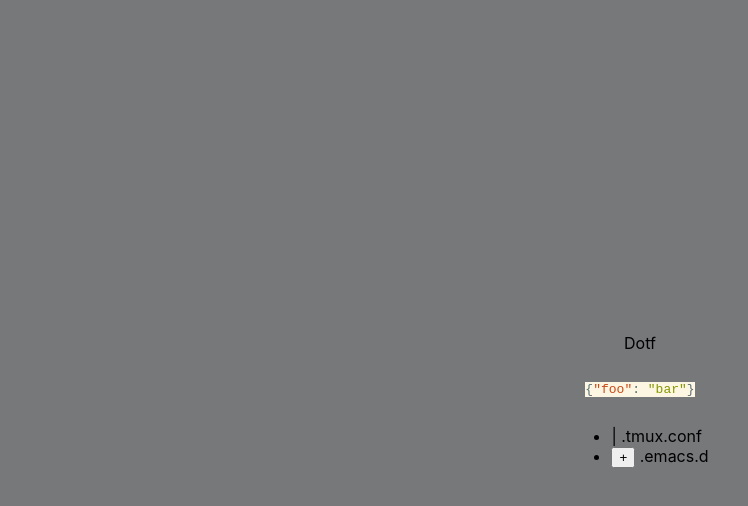
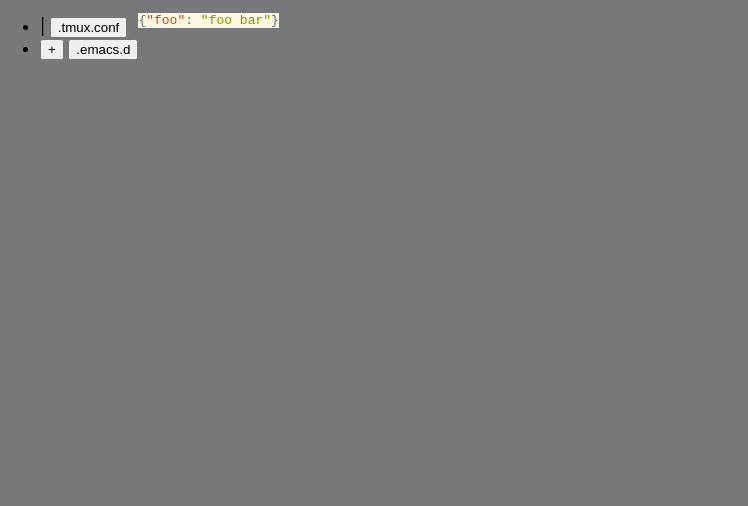
Before and after one commit to Lajule/dotf, a React (Create React App) app: page / in a window 1280 px wide. Shown: the top 506 px of the page, without its empty margins (0-748 px from the left). Built offline with nearby package versions, Linux system fonts and the light colour scheme.

Commit message:
add mustache

```diff
--- a/package.json
+++ b/package.json
@@ -5,6 +5,7 @@
   "dependencies": {
     "@craco/craco": "^7.0.0",
     "highlight.js": "^11.6.0",
+    "mustache": "^4.2.0",
     "react": "^18.1.0",
     "react-dom": "^18.1.0",
     "react-scripts": "^5.0.1"
@@ -32,6 +33,7 @@
     ]
   },
   "devDependencies": {
+    "@types/mustache": "^4.2.5",
     "@types/node": "^17.0.29",
     "@types/react": "^18.0.9",
     "@types/react-dom": "^18.0.3",
--- a/src/App.css
+++ b/src/App.css
@@ -2,8 +2,6 @@
   background-color: #77787A;
   min-height: 100vh;
   display: flex;
-  flex-direction: column;
-  align-items: center;
-  justify-content: center;
+  flex-direction: row;
   font-family: -apple-system, "system-ui", "Segoe UI", "Helvetica Neue", Helvetica;
 }
--- a/src/App.tsx
+++ b/src/App.tsx
@@ -2,8 +2,9 @@ import {useState, useEffect} from 'react';
 import './App.css';
 import {CodeBlock} from './CodeBlock';
 import {Tree} from './Tree';
+import Mustache from 'mustache'
 
-const sampleCode = '{"foo": "bar"}';
+const sampleCode = '{"foo": "{{bar}}"}';
 
 function App() {
   const [dotfiles, setDotfiles] = useState(null);
@@ -20,9 +21,20 @@ function App() {
 
   return (
     <div className="app">
-      <p>Dotf</p>
-      <CodeBlock content={sampleCode} />
-      {dotfiles !== null && <Tree dotfiles={dotfiles} />}
+      <div className="sidebar">
+        {dotfiles !== null && <Tree dotfiles={dotfiles} />}
+      </div>
+      <div className="body">
+        <div className="variables">
+        </div>
+        <div className="file">
+          <div className="template">
+          </div>
+          <div className="preview">
+            <CodeBlock content={Mustache.render(sampleCode, {bar: "foo bar"})} />
+          </div>
+        </div>
+      </div>
     </div>
   );
 }
--- a/src/TreeNode.tsx
+++ b/src/TreeNode.tsx
@@ -18,7 +18,7 @@ export const TreeNode: FC<TreeNodeProps> = ({node}) => {
 
   return (
     <li>
-      <div>{elem} <span>{node.file}</span></div>
+      <div>{elem} <button>{node.file}</button></div>
       {node.children !== undefined && collapsed &&
         <ul>
           <Tree dotfiles={node.children} />
--- a/src/types.ts
+++ b/src/types.ts
@@ -2,8 +2,3 @@ export interface Node {
   file: string,
   children?: ReadonlyArray<Node>;
 }
-
-export interface Var {
-  name: string,
-  value: string
-}
```
Also changed, not shown: src/FormVar.tsx (deleted, +0 -13 lines), 1 other file (tests, documents, lock files or other folders).
